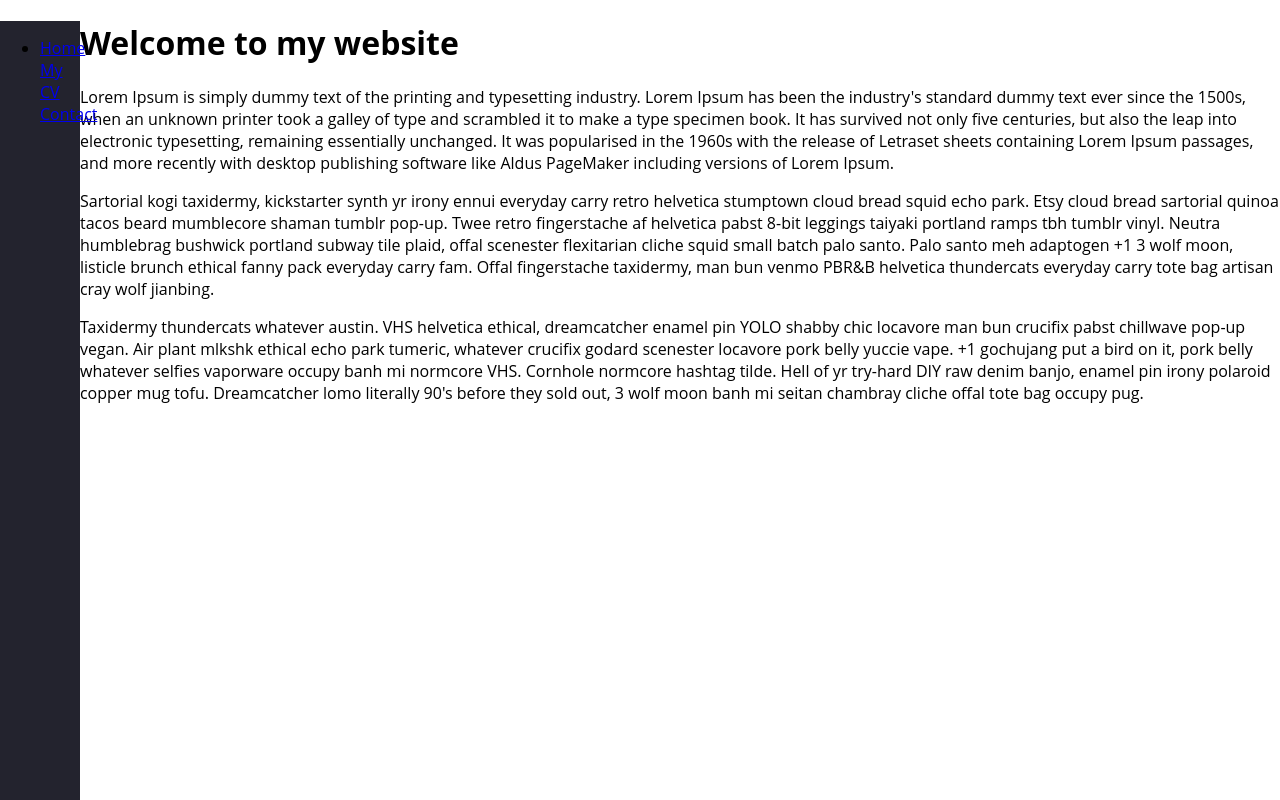
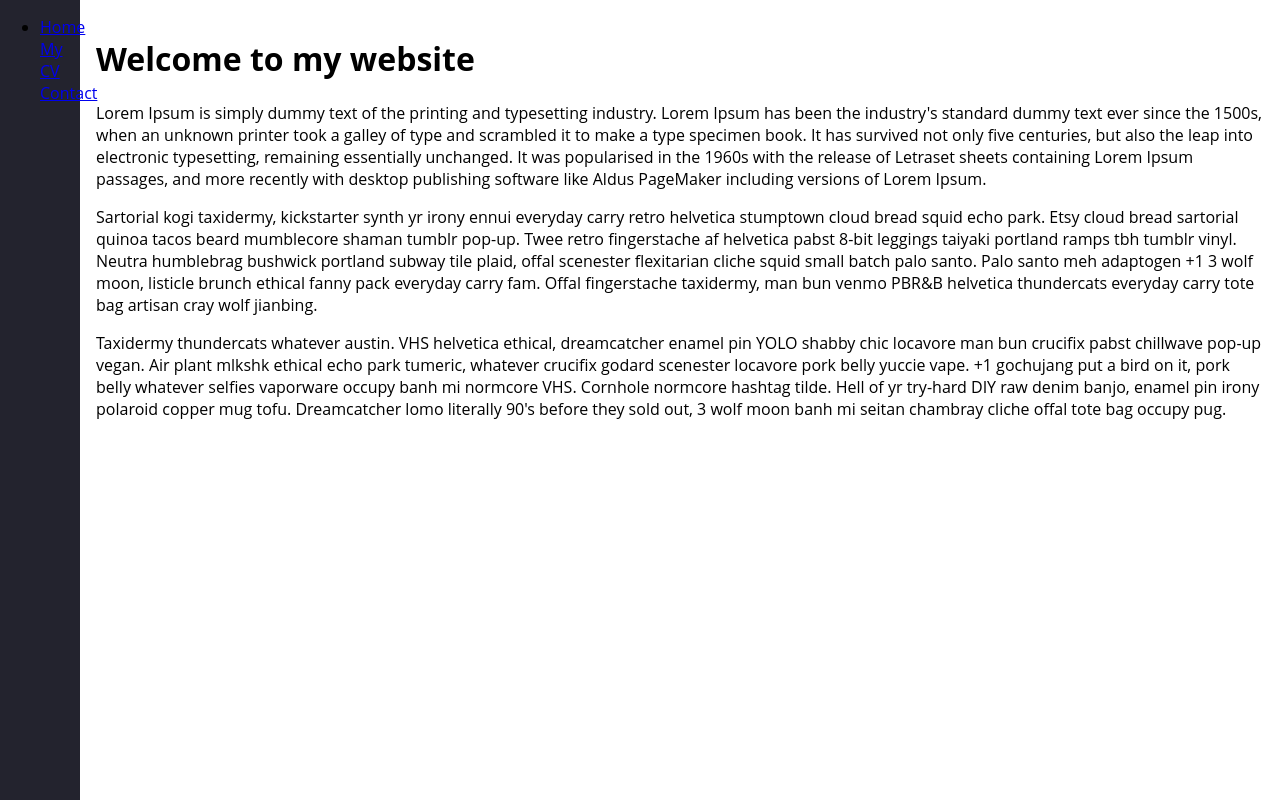
Before and after one commit to MatiWall/Webside, a PHP site: page / in a window 1280 px wide. Run offline with PHP 8.4, Linux system fonts and the light colour scheme.

Commit message:
Navbar restart8

```diff
--- a/css/styling.css
+++ b/css/styling.css
@@ -19,7 +19,7 @@ body {
 
 main {
     margin-left: 5rem;
-
+    padding: 1rem;
 }
 
 
--- a/index.html
+++ b/index.html
@@ -5,7 +5,7 @@
     <head>
         <title> Matias Wallenius</title>
 
-
+        <meta name="viewport" content="width=device-width, initial-scale=1.0" />
         <script src="https://cdnjs.cloudflare.com/ajax/libs/jquery/3.4.1/jquery.js"></script>
 
         <link href="css/styling.css" rel="stylesheet">
```
